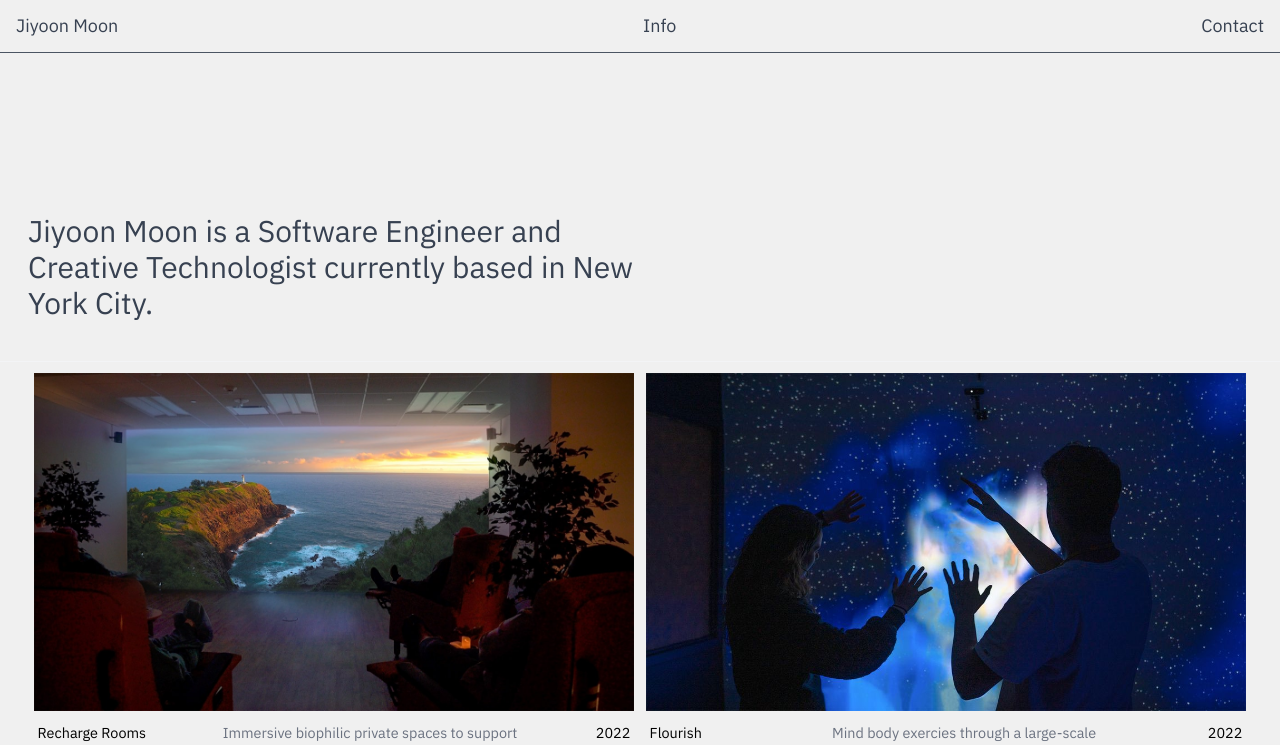
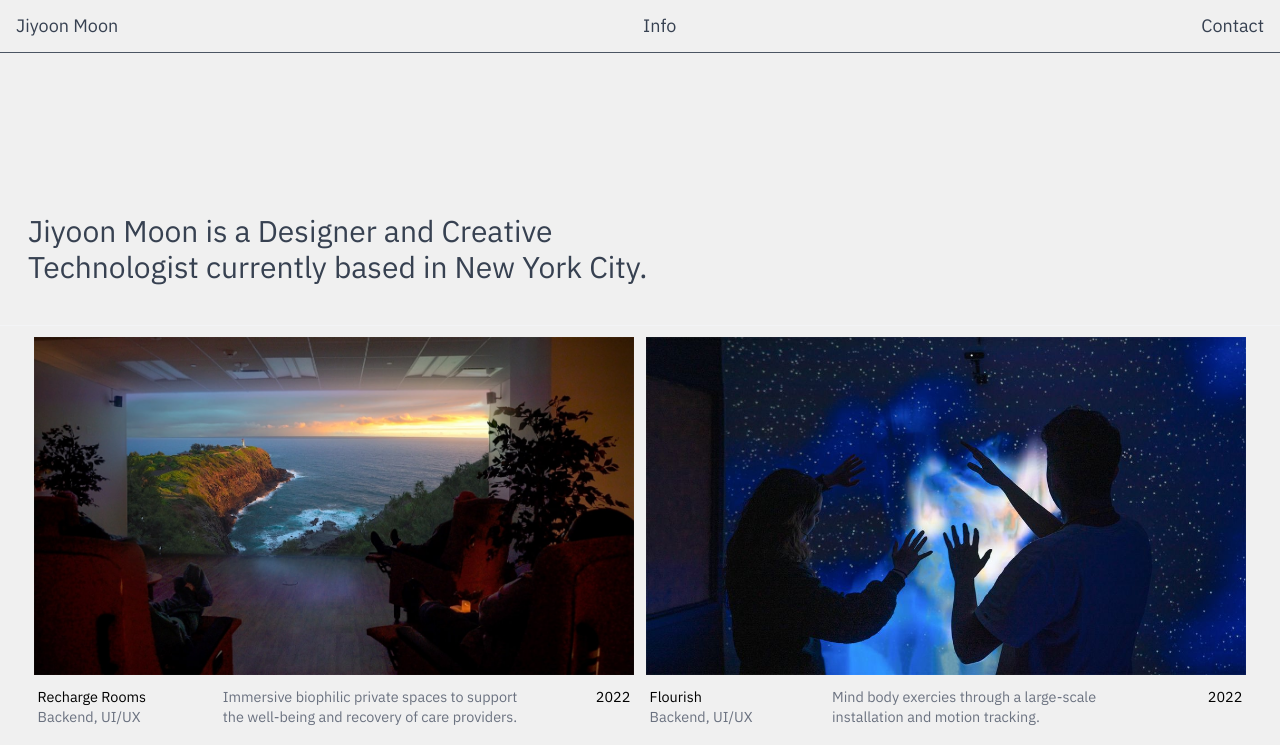
Before and after one commit to jiyoonm/personal, a Next.js app: page / in a window 1280 px wide. Shown: the top 745 px of the page. Built offline with nearby package versions, Linux system fonts and the light colour scheme.

Commit message:
change data

```diff
--- a/src/components/hero-section.tsx
+++ b/src/components/hero-section.tsx
@@ -9,8 +9,8 @@ export default function HeroSection({}) {
     <div className="border-b border-gray-100  pb-10">
       <div className="h-40"></div>
       <h1 className=" w-1/2 font-normal mx-7">
-        Jiyoon Moon is a Software Engineer and Creative Technologist currently
-        based in New York City.
+        Jiyoon Moon is a Designer and Creative Technologist currently based in
+        New York City.
       </h1>
     </div>
   );
--- a/src/dummy-data/archive-grid-info.ts
+++ b/src/dummy-data/archive-grid-info.ts
@@ -2,7 +2,7 @@ const archiveInfo = [
   {
     id: "recharge",
     imgUrl: "/static/recharge/index.jpg",
-    tags: ["Backend"],
+    tags: ["Backend", "UI/UX"],
     firstImage: "/static/recharge/documentation/3.jpg",
     grid: [
       "/static/recharge/documentation/4.jpg",
```
Also changed, not shown: public/static/country/5 August 2024 (1).png (added).
